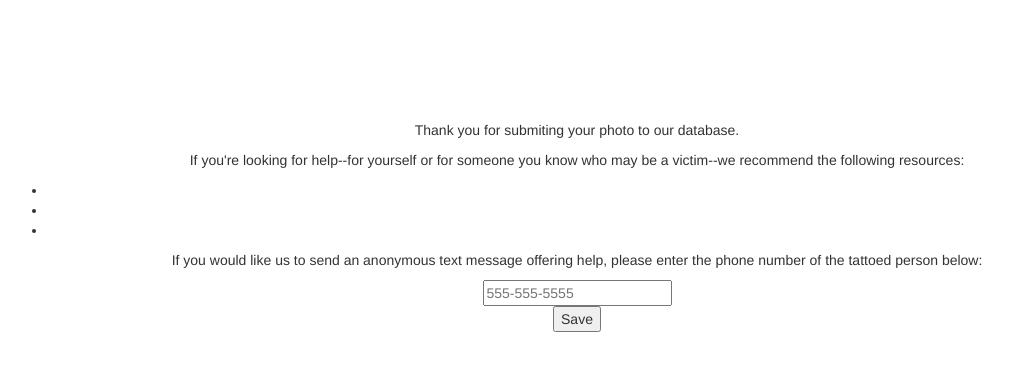
After one commit to christineurban/hacking_for_humanity, a Flask app: template templates/known.html in a window 1280 px wide. The commit adds this page. Shown: the top 371 px of the page, without its empty margins (63-1076 px from the left). Run offline with Flask 2, Linux system fonts and the light colour scheme; the template is opened without the code that fills it, so the values that code supplies are empty; some libraries are stand-ins or nearby versions.

Commit message:
Added html page for when user uploads known tattoo association

```diff
--- a/server.py
+++ b/server.py
@@ -58,11 +58,12 @@ def upload_file():
         tattoo_status = request.form.get("known-unknown")
         if tattoo_status == 'known':
             # Update tattoo database with image
-            return render_template("known-resources.html")
+            return render_template("known.html")
+
         elif tattoo_status == 'unknown':
             # Check tattoo for similarity
             similarity = check_tattoo(filename)
-            return render_template("checked-yes.html",
+            return render_template("unknown.html",
                                     similarity=similarity)
     else:
         return render_template("index.html")
@@ -74,16 +75,16 @@ def check_tattoo(filename):
     # Match for known trafficking tattoo
     if filename == 'barcode6.jpeg':
         similarity = .70
-        return similarity
+        return {"similarity": similarity, "strength": "strong"}
     # TODO find image for non-match
     if filename == '':
         similarity = .06
-        return similarity
+        return {"similarity": similarity, "strength": "low"}
 
     # TODO find image for kinda similar
     if filename == '':
         similarity = .40
-        return similarity
+        return {"similarity": similarity, "strength": "medium"}
 
 
 
--- /dev/null
+++ b/templates/known.html
@@ -0,0 +1,29 @@
+
+{% extends "base.html" %}
+{% block title %}Image Added{% endblock %}
+{% block head %}{% endblock %}
+{% block content %}
+<p>
+Thank you for submiting your photo to our database.
+
+<p>
+If you're looking for help--for yourself or for someone you know who may be a
+victim--we recommend the following resources:
+</p>
+<ul>
+    <li>
+    <li>
+    <li>
+</ul>
+
+<p>
+If you would like us to send an anonymous text message offering help, please
+enter the phone number of the tattoed person below:
+
+    <form action="/send-text" method="POST">
+        <input type="number" id="phone" name="phone-number" placeholder="555-555-5555">
+        <br>
+        <input type="submit" value="Save">
+    </form>
+</p>
+{% endblock %}
--- a/templates/checked-yes.html
+++ b/templates/unknown.html
@@ -5,7 +5,8 @@
 {% block content %}
 <h2>Tattoo Found</h2>
 <p>
-The tattoo you've submitted is a strong match. We've added your image to our
+The tattoo you've submitted is a {{ similarity['strength'] }} match
+({{ similarity['similarity'] }}). We've added your image to our
 database to continue improving the accuracy of our results.
 </p>
 
```
Also changed, not shown: templates/check.html (deleted, +0 -10 lines), static/images/barcode2.jpeg (added).
